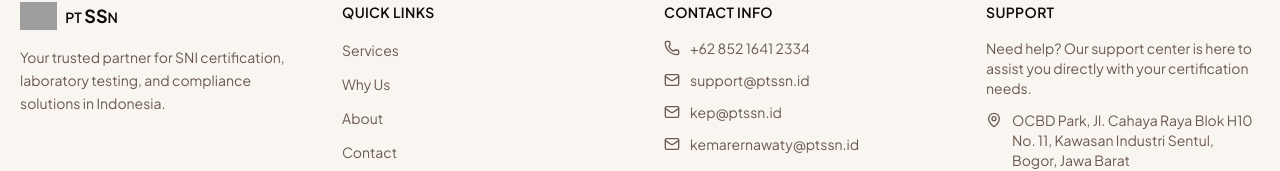
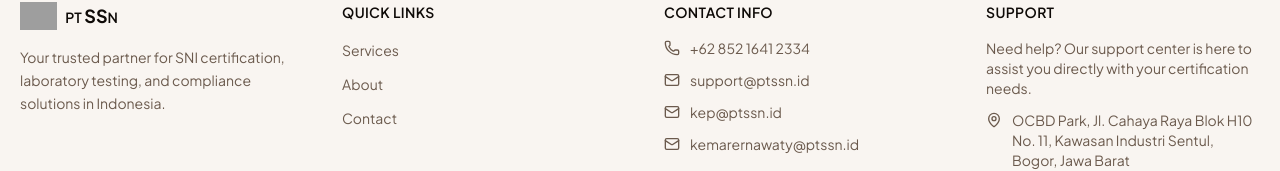
Before and after one commit to fisayoaboma1-tech/ptsssnn, a Next.js app: page / in a window 1280 px wide. Shown: the part 3275-3446 px from the top of the page. Built offline with nearby package versions, Linux system fonts and the light colour scheme; grey boxes are pictures that could not be loaded.

Commit message:
remove remaining Why Us links from Footer and Header2

```diff
--- a/src/components/landing/Footer.tsx
+++ b/src/components/landing/Footer.tsx
@@ -26,7 +26,6 @@ export function Footer() {
             <h3 className="font-semibold text-foreground mb-4 text-sm uppercase tracking-wide">Quick Links</h3>
             <ul className="space-y-2.5">
               <li><a href="#services" className="text-sm text-muted-foreground hover:text-foreground transition-colors">Services</a></li>
-              <li><a href="#why-us" className="text-sm text-muted-foreground hover:text-foreground transition-colors">Why Us</a></li>
               <li><a href="#agency" className="text-sm text-muted-foreground hover:text-foreground transition-colors">About</a></li>
               <li><Link href="/login" className="text-sm text-muted-foreground hover:text-foreground transition-colors">Contact</Link></li>
             </ul>
--- a/src/components/landing/Header2.tsx
+++ b/src/components/landing/Header2.tsx
@@ -16,7 +16,6 @@ export function Header2() {
 
           <div className="hidden md:flex items-center gap-8 text-sm">
             <a href="#services" className="text-gray-900 hover:text-gray-700 transition-colors">Services</a>
-            <a href="#why-us" className="text-gray-900 hover:text-gray-700 transition-colors">Why Us</a>
             <a href="#agency" className="text-gray-900 hover:text-gray-700 transition-colors">About</a>
             <a href="#contact" className="text-gray-900 hover:text-gray-700 transition-colors">Contact</a>
           </div>
```
